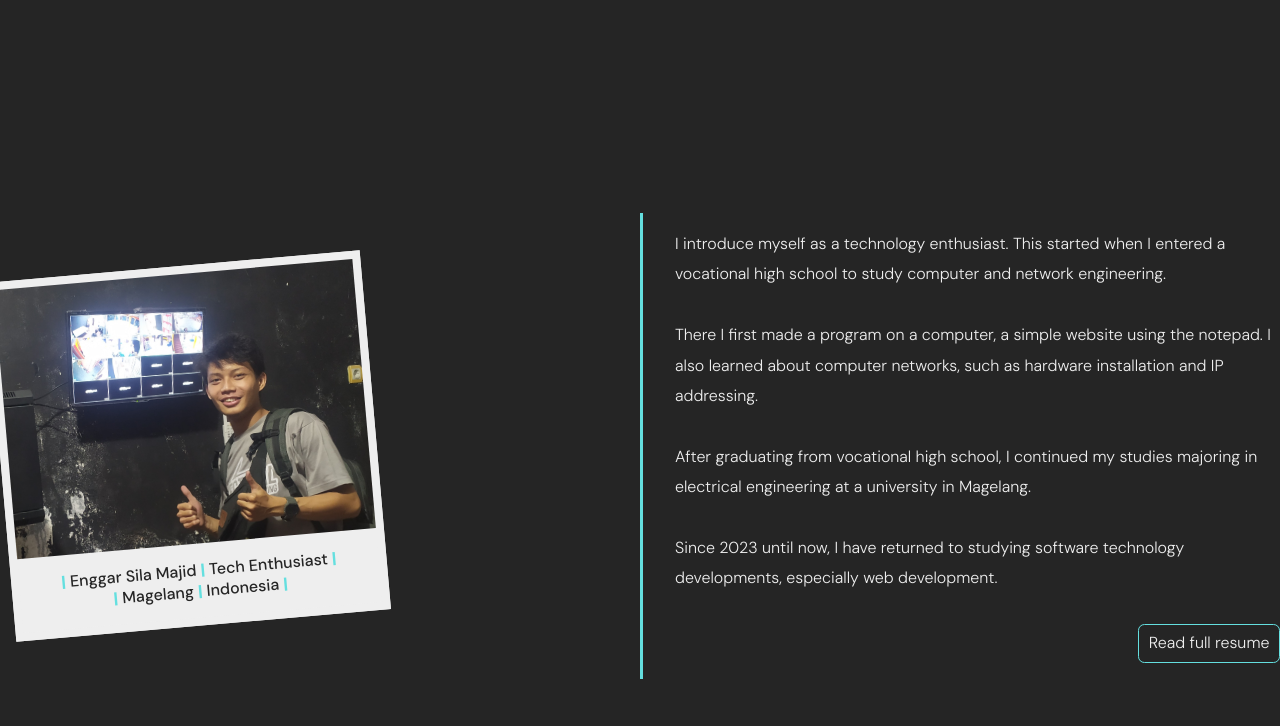
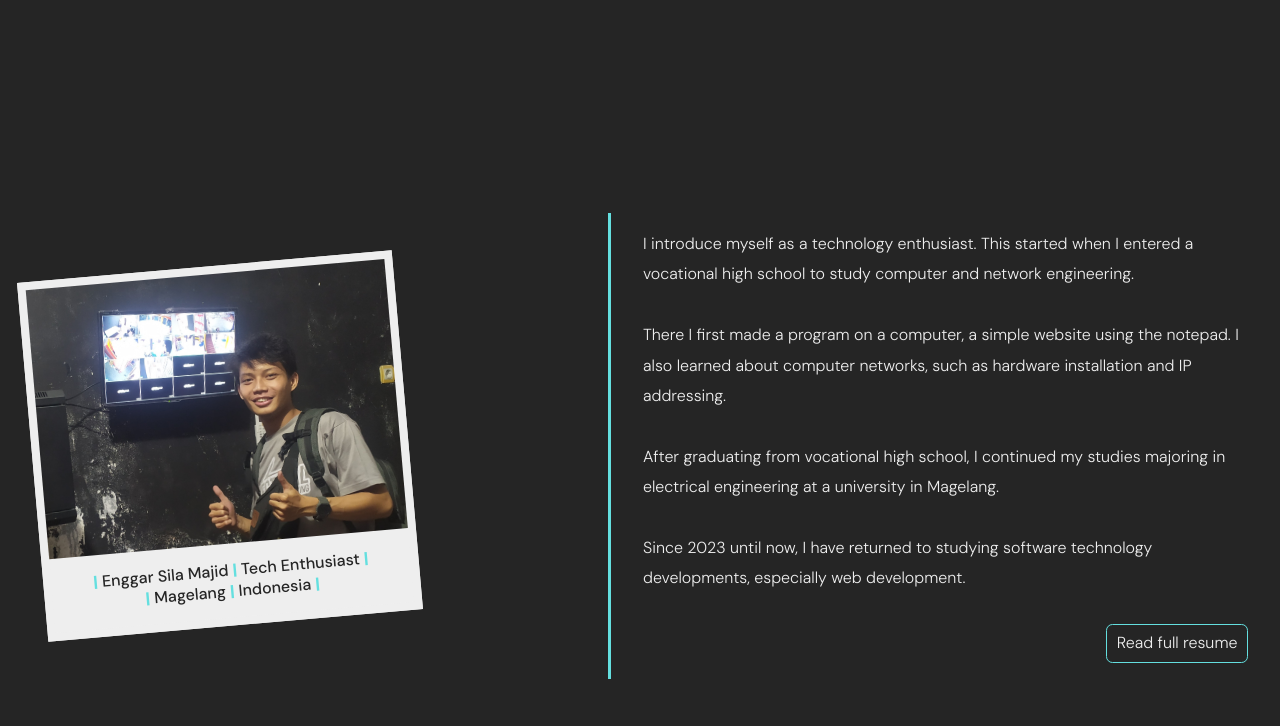
Before and after one commit to enggarsilamajid/profilenggar, a website built with Vite: page docs/index.html in a window 1280 px wide. Shown: the part 754-1480 px from the top of the page. Built offline with nearby package versions, Linux system fonts and the light colour scheme; files whose address does not match are found by name.

Commit message:
Reduce padding in about section

```diff
--- a/docs/src/css/sections/about.css
+++ b/docs/src/css/sections/about.css
@@ -2,7 +2,7 @@
     min-height: 100vh;
     display: flex;
     align-items: center;
-    padding: 4rem 0;
+    padding: 2rem;
 }
 
 .about-container {
```
